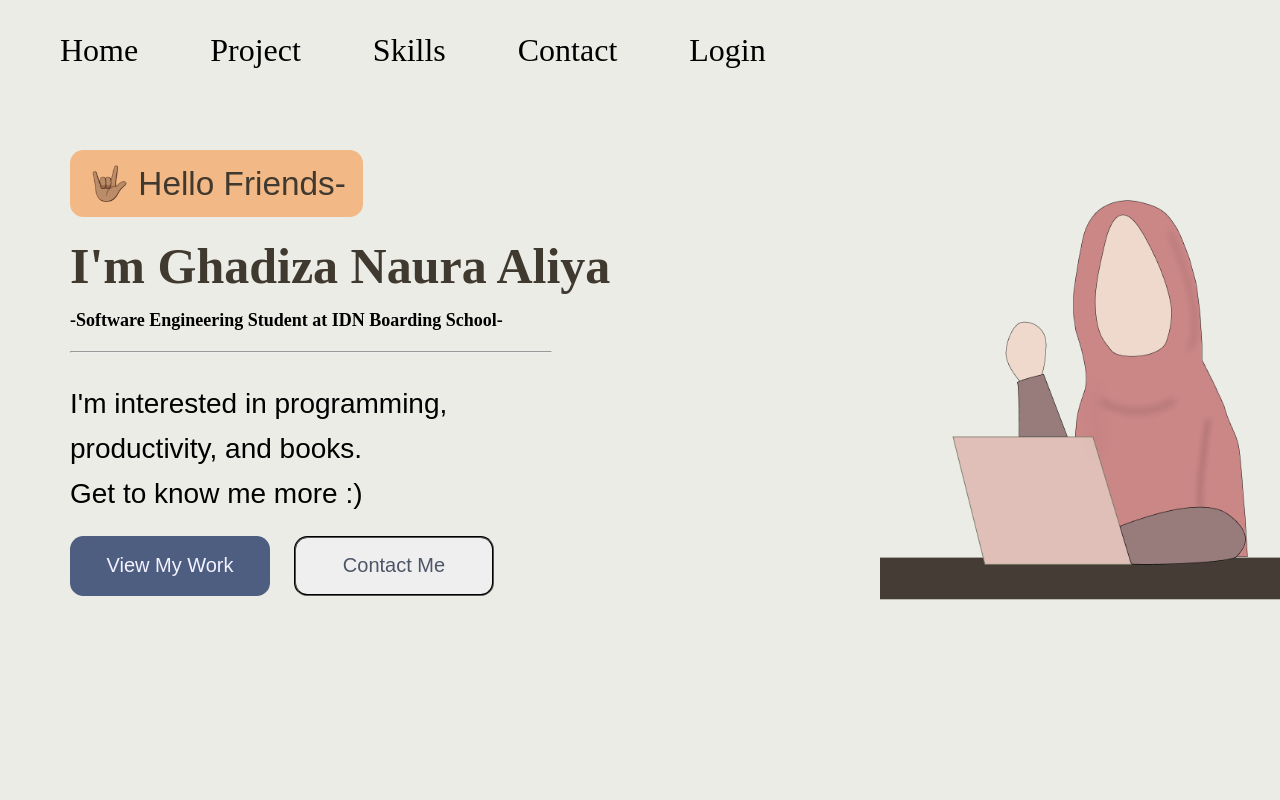
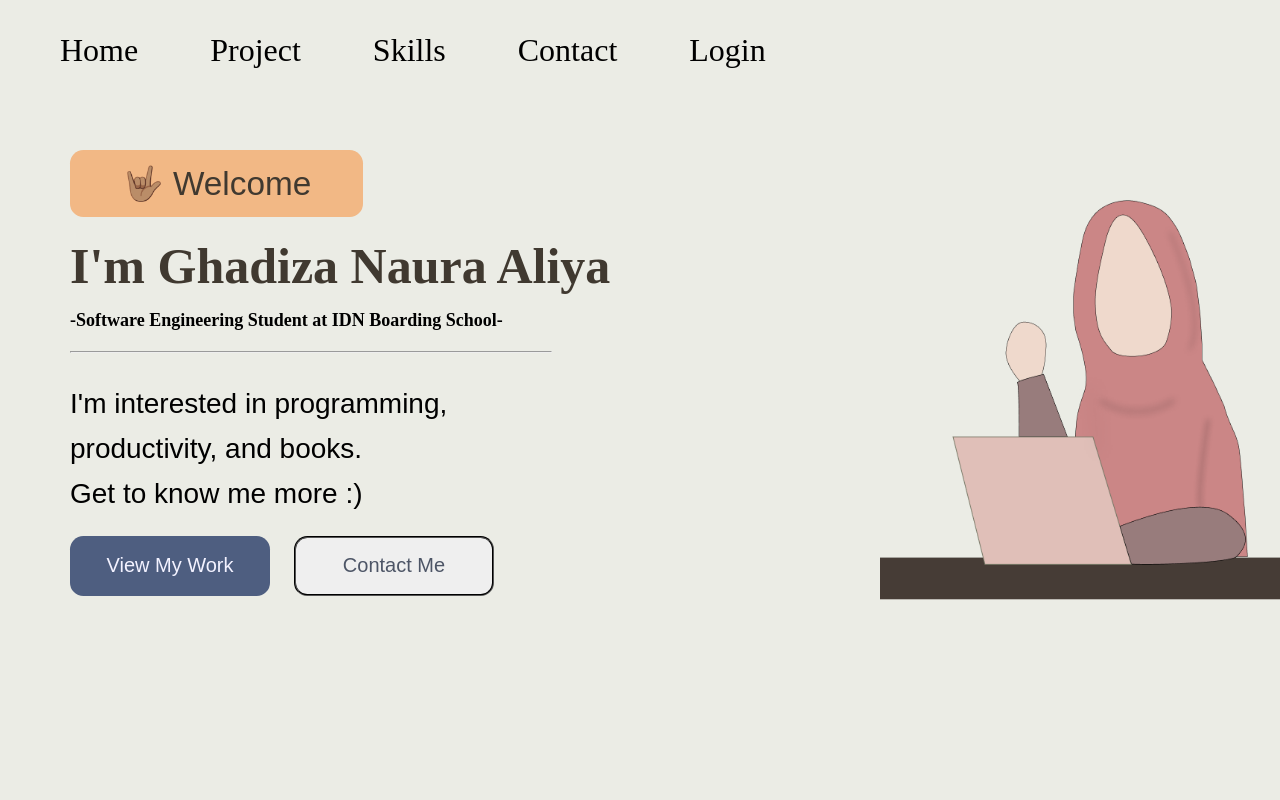
Before and after one commit to ghadizana/portfolioghdz, a plain HTML site: page index.html in a window 1280 px wide. Shown: the top 800 px of the page. Drawn offline with Linux system fonts and the light colour scheme.

Commit message:
Second Commit

```diff
--- a/index.html
+++ b/index.html
@@ -19,7 +19,7 @@
         </nav>
 
         <header id="welcome-section">
-           <button class="hello-fr">🤟🏽 Hello Friends-</button>
+           <button class="hello-fr">🤟🏽 Welcome</button>
            <div class="article">
              <h2 id="h2">I'm Ghadiza Naura Aliya</h2>
              <h3 id="h3">-Software Engineering Student at IDN Boarding School-</h3>
```
